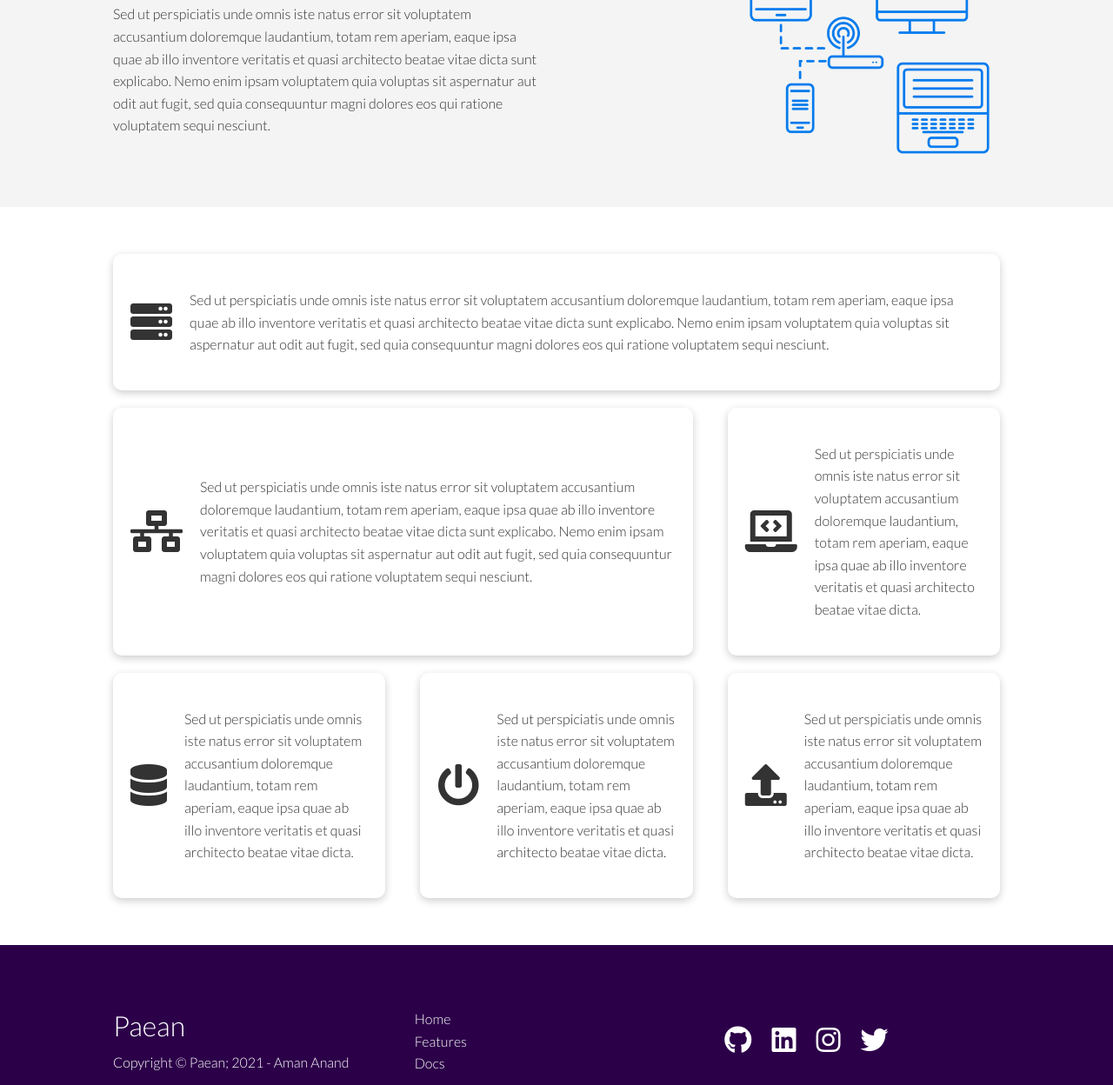
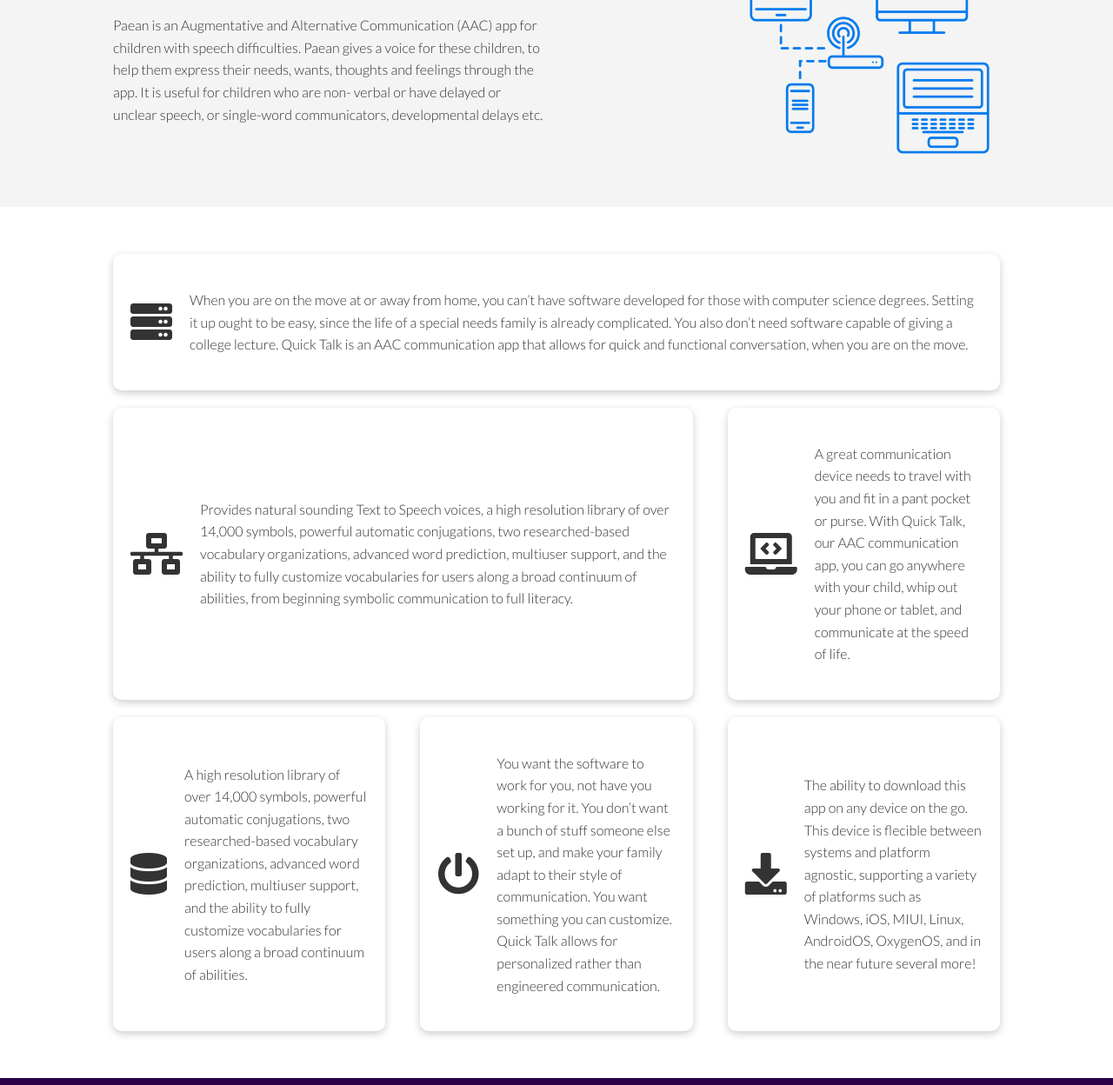
Before and after one commit to CrypticMuze/PaeanLandingPage, a plain HTML site: page features.html in a window 1280 px wide. Shown: the part 460-1708 px from the top of the page at 87% size. Drawn offline with Linux system fonts and the light colour scheme.

Commit message:
commit final

```diff
--- a/css/style.css
+++ b/css/style.css
@@ -1,8 +1,8 @@
 @import url('https://fonts.googleapis.com/css2?family=Lato:wght@300&display=swap');
 
 :root {
-  --primary-color: #C360FF;
-  --secondary-color: #A81AFF;
+  --primary-color: #9025d3;
+  --secondary-color: #7410b3;
   --dark-color: #2c0049;
   --light-color: #f4f4f4;
   --success-color: #5cb85c;
@@ -224,6 +224,14 @@
   margin-right: 20px;
 }
 
+.features-main .card {
+  transition: transform 0.2s ease-in;
+}
+
+.features-main .card:hover {
+  transform: translateY(15px);
+}
+
 .features-main .grid {
   padding: 30px;
 }
--- a/features.html
+++ b/features.html
@@ -47,7 +47,7 @@
             <div>
                 <h1 class="md">The Paean Platform</h1>
                 <p>
-                    Sed ut perspiciatis unde omnis iste natus error sit voluptatem accusantium doloremque laudantium, totam rem aperiam, eaque ipsa quae ab illo inventore veritatis et quasi architecto beatae vitae dicta sunt explicabo. Nemo enim ipsam voluptatem quia voluptas sit aspernatur aut odit aut fugit, sed quia consequuntur magni dolores eos qui ratione voluptatem sequi nesciunt.
+                    Paean is an Augmentative and Alternative Communication (AAC) app for children with speech difficulties. Paean gives a voice for these children, to help them express their needs, wants, thoughts and feelings through the app. It is useful for children who are non- verbal or have delayed or unclear speech, or single-word communicators, developmental delays etc.
                 </p>
             </div>
             <img src="images/server2.png" alt="">
@@ -58,36 +58,38 @@
         <div class="container grid grid-3">
             <div class="card flex">
                 <i class="fas fa-server fa-3x"></i>
-                <p>Sed ut perspiciatis unde omnis iste natus error sit voluptatem accusantium doloremque laudantium, totam rem aperiam, eaque ipsa quae ab illo inventore veritatis et quasi architecto beatae vitae dicta sunt explicabo. Nemo enim ipsam voluptatem quia voluptas sit aspernatur aut odit aut fugit, sed quia consequuntur magni dolores eos qui ratione voluptatem sequi nesciunt.
+                <p>
+                    When you are on the move at or away from home, you can’t have software developed for those with computer science degrees. Setting it up ought to be easy, since the life of a special needs family is already complicated. You also don’t need software capable of giving a college lecture. Quick Talk is an AAC communication app that allows for quick and functional conversation, when you are on the move.
+                </p>
             </div>
             <div class="card flex">
                 <i class="fas fa-network-wired fa-3x"></i>
                 <p>
-                    Sed ut perspiciatis unde omnis iste natus error sit voluptatem accusantium doloremque laudantium, totam rem aperiam, eaque ipsa quae ab illo inventore veritatis et quasi architecto beatae vitae dicta sunt explicabo. Nemo enim ipsam voluptatem quia voluptas sit aspernatur aut odit aut fugit, sed quia consequuntur magni dolores eos qui ratione voluptatem sequi nesciunt.
+                    Provides natural sounding Text to Speech voices, a high resolution library of over 14,000 symbols, powerful automatic conjugations, two researched-based vocabulary organizations, advanced word prediction, multiuser support, and the ability to fully customize vocabularies for users along a broad continuum of abilities, from beginning symbolic communication to full literacy.
                 </p>
             </div>
             <div class="card flex">
                 <i class="fas fa-laptop-code fa-3x"></i>
                 <p>
-                    Sed ut perspiciatis unde omnis iste natus error sit voluptatem accusantium doloremque laudantium, totam rem aperiam, eaque ipsa quae ab illo inventore veritatis et quasi architecto beatae vitae dicta.
+                    A great communication device needs to travel with you and fit in a pant pocket or purse. With Quick Talk, our AAC communication app, you can go anywhere with your child, whip out your phone or tablet, and communicate at the speed of life.
                 </p>
             </div>
             <div class="card flex">
                 <i class="fas fa-database fa-3x"></i>
                 <p>
-                    Sed ut perspiciatis unde omnis iste natus error sit voluptatem accusantium doloremque laudantium, totam rem aperiam, eaque ipsa quae ab illo inventore veritatis et quasi architecto beatae vitae dicta.
+                    A high resolution library of over 14,000 symbols, powerful automatic conjugations, two researched-based vocabulary organizations, advanced word prediction, multiuser support, and the ability to fully customize vocabularies for users along a broad continuum of abilities.
                 </p>
             </div>
             <div class="card flex">
                 <i class="fas fa-power-off fa-3x"></i>
                 <p>
-                    Sed ut perspiciatis unde omnis iste natus error sit voluptatem accusantium doloremque laudantium, totam rem aperiam, eaque ipsa quae ab illo inventore veritatis et quasi architecto beatae vitae dicta.
+                    You want the software to work for you, not have you working for it. You don’t want a bunch of stuff someone else set up, and make your family adapt to their style of communication. You want something you can customize. Quick Talk allows for personalized rather than engineered communication.
                 </p>
             </div>
             <div class="card flex">
-                <i class="fas fa-upload fa-3x"></i>
+                <i class="fas fa-download fa-3x"></i>
                 <p>
-                    Sed ut perspiciatis unde omnis iste natus error sit voluptatem accusantium doloremque laudantium, totam rem aperiam, eaque ipsa quae ab illo inventore veritatis et quasi architecto beatae vitae dicta.
+                    The ability to download this app on any device on the go. This device is flecible between systems and platform agnostic, supporting a variety of platforms such as Windows, iOS, MIUI, Linux, AndroidOS, OxygenOS, and in the near future several more!
                 </p>
             </div>
         </div>
```
Also changed, not shown: docs.html (+6 -6 lines), images/paean_media/LogoFinal2.png (added).
